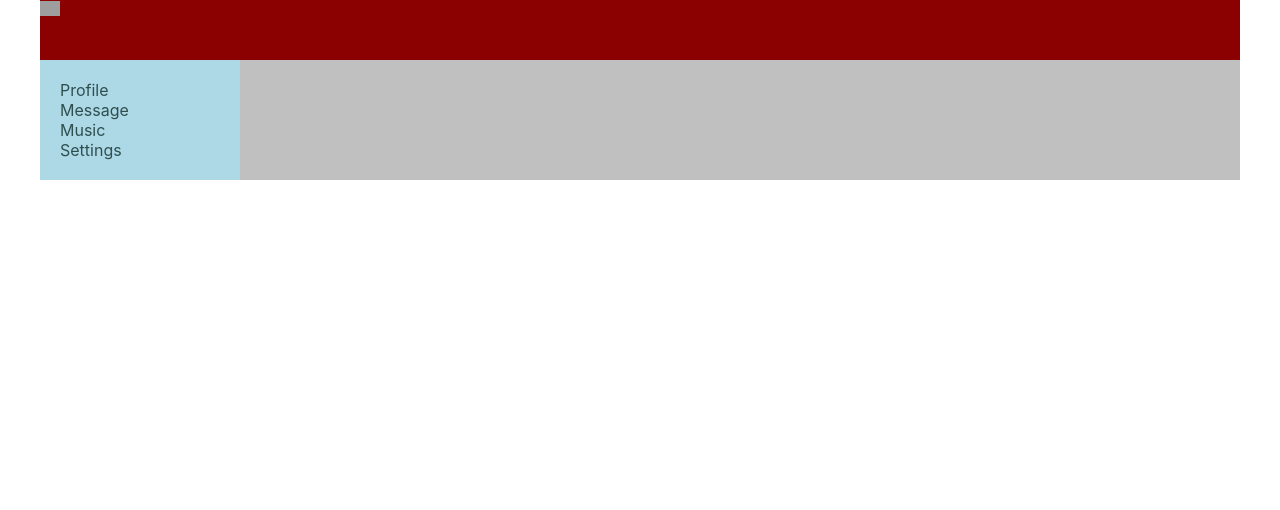
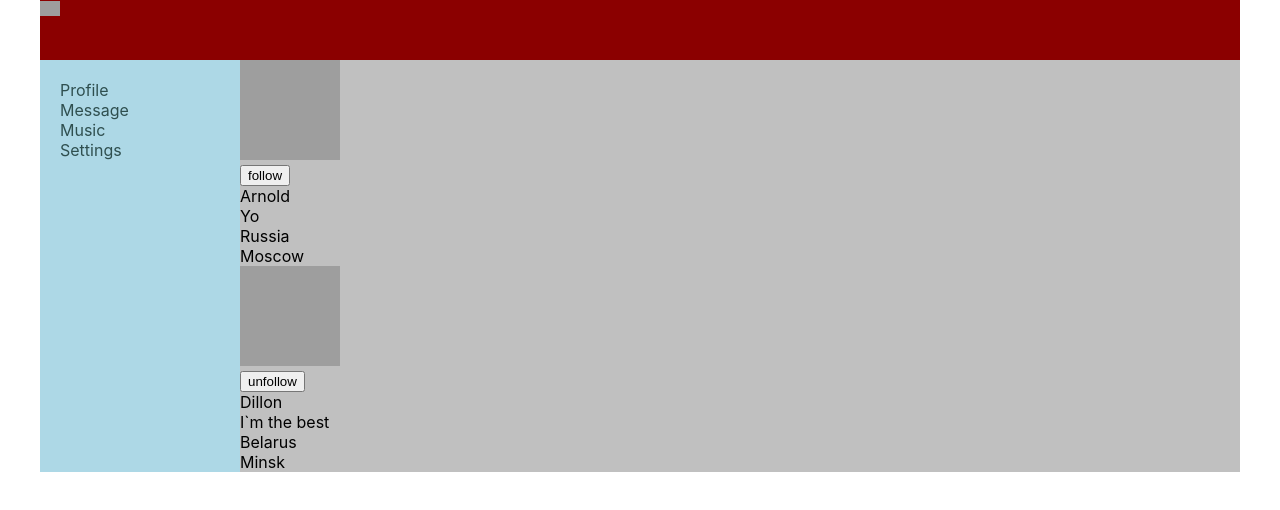
Before and after one commit to RustamGa/it_incubator-social_network, a React (Create React App) app: page /users in a window 1280 px wide. Shown: the top 510 px of the page. Built offline with nearby package versions, Linux system fonts and the light colour scheme; grey boxes are pictures that could not be loaded.

Commit message:
Lesson_49_create_users_page

```diff
--- a/src/App.tsx
+++ b/src/App.tsx
@@ -4,11 +4,11 @@ import {Header} from "./Components/Header/Header";
 import {Profile} from "./Components/Profile/Profile";
 import {NavBar} from "./Components/NavBar/NavBar";
 import {Route} from "react-router";
-import {RootReduxStateType} from "./Components/Redux/redux-store";
 
 import {ActionDialogsType} from "./Components/Redux/dialogs-reducer";
 import {ActionsProfileType} from "./Components/Redux/profile-reducer";
 import {DialogsContainer} from "./Components/Dialogs/DialogsContainer";
+import {UsersContainer} from "./Components/Users/UsersContainer";
 
 // type PropsType = {
 //     state: RootReduxStateType
@@ -26,6 +26,8 @@ const App = () => {
                 />}/>
                 <Route path='/profile' render={() => <Profile
                 />}/>
+                <Route path='/users' render={() => <UsersContainer
+                />}/>
             </div>
         </div>
 
--- a/src/Components/Dialogs/DialogsContainer.tsx
+++ b/src/Components/Dialogs/DialogsContainer.tsx
@@ -1,23 +1,31 @@
 import React from "react";
 import {
-    RootReduxStateType,
+    ReducerType,
 } from "../Redux/redux-store";
 import {
     ActionDialogsType,
-    addDialogsTextTypeCreator,
+    addDialogsTextTypeCreator, DialogsPageType,
     updateNewDialogsTextTypeCreator
 } from "../Redux/dialogs-reducer";
 import {ActionsProfileType} from "../Redux/profile-reducer";
 import {Dialogs} from "./Dialogs";
 import {connect} from "react-redux";
 
+type MapStatePropsType = {
+    dialogsPage:DialogsPageType
+}
+type MapDispatchPropsType = {
+    sendMessageClick:()=>void
+    updateNewDialogsText: (newText:string) => void
+}
 
-const mapStateToProps = (state: RootReduxStateType) => {
+export type DialogsPropsType = MapStatePropsType & MapDispatchPropsType
+const mapStateToProps = (state: ReducerType):MapStatePropsType => {
     return {
         dialogsPage: state.dialogsPage
     }
 }
-const mapDispatchToProps = (dispatch: (action: ActionDialogsType) => void) => {
+const mapDispatchToProps = (dispatch: (action: ActionDialogsType) => void):MapDispatchPropsType => {
     return {
         sendMessageClick: () => {
             dispatch(addDialogsTextTypeCreator());
--- a/src/Components/Profile/MyPosts/MyPostsContainer.tsx
+++ b/src/Components/Profile/MyPosts/MyPostsContainer.tsx
@@ -1,17 +1,33 @@
 import React from "react";
-import {ActionsProfileType, addPostTypeCreator, updateNewPostTextTypeCreator} from "../../Redux/profile-reducer";
+import {
+    ActionsProfileType,
+    addPostTypeCreator,
+    PostsType,
+    updateNewPostTextTypeCreator
+} from "../../Redux/profile-reducer";
 import {MyPosts} from "./MyPosts";
-import {RootReduxStateType} from "../../Redux/redux-store";
+import {ReducerType} from "../../Redux/redux-store";
 import {ActionDialogsType} from "../../Redux/dialogs-reducer";
 import {connect} from "react-redux";
 
-const mapStateToProps = (state: RootReduxStateType) => {
+type MapStateToPropsType = {
+    postData: Array<PostsType>
+    newPostMessage: string
+}
+type MapDispatchToPropsType = {
+    updateNewPostText: (newText: string) => void
+    addPost: () => void
+}
+export type ProfilePropsType= MapStateToPropsType & MapDispatchToPropsType
+
+
+const mapStateToProps = (state: ReducerType): MapStateToPropsType => {
     return {
         postData: state.postsPage.postData,
         newPostMessage: state.postsPage.newPostMessage
     }
 }
-const mapDispatchToProps = (dispatch: (actions: ActionsProfileType) => void) => {
+const mapDispatchToProps = (dispatch: (actions: ActionsProfileType) => void):MapDispatchToPropsType => {
     return {
         updateNewPostText: (newText: string) => {
             dispatch(updateNewPostTextTypeCreator(newText));
--- a/src/Components/Profile/Profile.tsx
+++ b/src/Components/Profile/Profile.tsx
@@ -3,9 +3,6 @@ import {MyPostsContainer} from "./MyPosts/MyPostsContainer";
 
 import {ProfileInfo} from "./ProfileInfo/ProfileInfo";
 
-import {RootReduxStateType} from "../Redux/redux-store";
-import {ActionDialogsType} from "../Redux/dialogs-reducer";
-import {ActionsProfileType} from "../Redux/profile-reducer";
 
 // type PropsType = {
 //     state: RootReduxStateType
--- a/src/Components/Redux/redux-store.tsx
+++ b/src/Components/Redux/redux-store.tsx
@@ -1,16 +1,17 @@
 import {combineReducers, createStore, Store} from "redux";
 import {profileReducer} from "./profile-reducer";
 import {dialogsReducer} from "./dialogs-reducer";
+import { usersReducer } from "./users-reducer";
 
-let reducers = combineReducers(
+let rootReducer = combineReducers(
     {
         postsPage: profileReducer,
-        dialogsPage: dialogsReducer
+        dialogsPage: dialogsReducer,
+        usersPage:usersReducer
     }
 )
 
-export type ReducerType = typeof reducers
-export type RootReduxStateType = ReturnType<ReducerType>
+export type ReducerType = ReturnType<typeof rootReducer>
 export type RootReduxStoreType =  typeof store
 
-export let store = createStore(reducers);
+export let store = createStore(rootReducer);
--- /dev/null
+++ b/src/Components/Redux/users-reducer.ts
@@ -0,0 +1,77 @@
+const FOLLOW = 'FOLLOW'
+const UNFOLLOW = 'UNFOLLOW'
+const SET_USERS = 'SET-USERS'
+
+export type UserType = {
+    id: number
+    photoUrl: string
+    followed: boolean
+    userName: string
+    status: string
+    location: {
+        city: string,
+        country: string
+    }
+}
+export type UsersPageType = {
+    users: Array<UserType>
+}
+let initialState = {
+    users: []
+}
+
+export const usersReducer = (state: UsersPageType = initialState, action: ActionsUsersPageType): UsersPageType => {
+    switch (action.type) {
+        case FOLLOW:
+            return {
+                ...state,
+                users: state.users.map((u) => {
+                    if (u.id === action.id) {
+                        return {
+                            ...u, followed: false
+                        }
+                    }
+                    return u;
+                })
+            };
+        case
+        UNFOLLOW:
+            return {
+                ...state,
+                users: state.users.map((u) => {
+                        if (u.id === action.id) {
+                            return {
+                                ...u, followed: true
+                            }
+                        }
+                        return u;
+                    }
+                )
+            }
+        case
+        SET_USERS:
+            return {
+                ...state, users: [...state.users, ...action.users]
+            }
+
+        default:
+            return state;
+    }
+}
+export const followTypeAC = (userID: number) => ({
+    type: FOLLOW,
+    id: userID
+} as const)
+export const unFollowTypeAC = (userID: number) => ({
+    type: UNFOLLOW,
+    id: userID
+} as const)
+export const setUsersTypeAC = (users: Array<UserType>) => ({
+    type: SET_USERS,
+    users: users
+} as const)
+
+export type ActionsUsersPageType =
+    ReturnType<typeof followTypeAC>
+    | ReturnType<typeof unFollowTypeAC>
+    | ReturnType<typeof setUsersTypeAC>
--- /dev/null
+++ b/src/Components/Users/Users.tsx
@@ -0,0 +1,51 @@
+import React from "react";
+import styles from "./users.module.css";
+import {UsersPropsType} from "./UsersContainer";
+
+
+export const Users = (props: UsersPropsType) => {
+    if (props.usersPage.users.length === 0) {
+        props.setUsers([
+            {
+                id: 1,
+                photoUrl: 'https://www.looper.com/img/gallery/the-real-reason-arnold-schwarzenegger-wasnt-in-predator-2/intro-1615557231.jpg',
+                followed: false,
+                userName: 'Arnold',
+                status: 'Yo',
+                location: {city: 'Moscow', country: 'Russia'}
+            },
+            {
+                id: 2,
+                photoUrl: 'https://pbs.twimg.com/media/ErulCe_XMAIKCCg.jpg',
+                followed: true,
+                userName: 'Dillon',
+                status: 'I`m the best',
+                location: {city: 'Minsk', country: 'Belarus'}
+            },
+        ])
+    }
+    return <div>
+        {props.usersPage.users.map((u) => <div key={u.id}>
+            <span>
+                <div>
+                    <img src={u.photoUrl} className={styles.usersPhoto}/>
+                </div>
+                <div>
+                    {u.followed ? <button onClick={() => props.follow(u.id)}>unfollow</button> :
+                        <button onClick={() => props.unFollow(u.id)}>follow</button>}
+                </div>
+            </span>
+            <span>
+    <span>
+        <div>{u.userName}</div>
+        <div>{u.status}</div>
+    </span>
+    <span>
+        <div>{u.location.country}</div>
+        <div>{u.location.city}</div>
+    </span>
+</span>
+        </div>)
+        }
+    </div>
+}
--- /dev/null
+++ b/src/Components/Users/UsersContainer.tsx
@@ -0,0 +1,44 @@
+import React from "react";
+import {
+    ReducerType,
+} from "../Redux/redux-store";
+import {connect} from "react-redux";
+import {
+    ActionsUsersPageType,
+    followTypeAC,
+    setUsersTypeAC,
+    unFollowTypeAC,
+    UsersPageType,
+    UserType
+} from "../Redux/users-reducer";
+import {Users} from "./Users";
+
+type MapStatePropsType = {
+    usersPage: UsersPageType
+}
+type MapDispatchPropsType = {
+    follow: (userID: number) => void
+    unFollow: (userID: number) => void
+    setUsers: (users: Array<UserType>) => void
+}
+export type UsersPropsType = MapStatePropsType & MapDispatchPropsType
+
+const mapStateToProps = (state: ReducerType): MapStatePropsType => {
+    return {
+        usersPage: state.usersPage
+    }
+}
+const mapDispatchToProps = (dispatch: (action: ActionsUsersPageType) => void): MapDispatchPropsType => {
+    return {
+        follow: (userID: number) => {
+            dispatch(followTypeAC(userID));
+        },
+        unFollow: (userID: number) => {
+            dispatch(unFollowTypeAC(userID));
+        },
+        setUsers: (users: Array<UserType>) => {
+            dispatch(setUsersTypeAC(users));
+        },
+    }
+}
+export const UsersContainer = connect(mapStateToProps, mapDispatchToProps)(Users);
--- /dev/null
+++ b/src/Components/Users/users.module.css
@@ -0,0 +1,4 @@
+.usersPhoto {
+    width: 100px;
+    height: 100px
+}
--- a/src/index.tsx
+++ b/src/index.tsx
@@ -3,7 +3,7 @@ import ReactDOM from 'react-dom';
 import './index.css';
 import App from './App';
 import * as serviceWorker from './serviceWorker';
-import {RootReduxStateType, store} from './Components/Redux/redux-store';
+import {store} from './Components/Redux/redux-store';
 
 import {BrowserRouter} from "react-router-dom";
 import {Provider} from 'react-redux';
```
Also changed, not shown: src/Components/Dialogs/Dialogs.tsx (+7 -6 lines), src/Components/Profile/MyPosts/MyPosts.tsx (+9 -8 lines).
